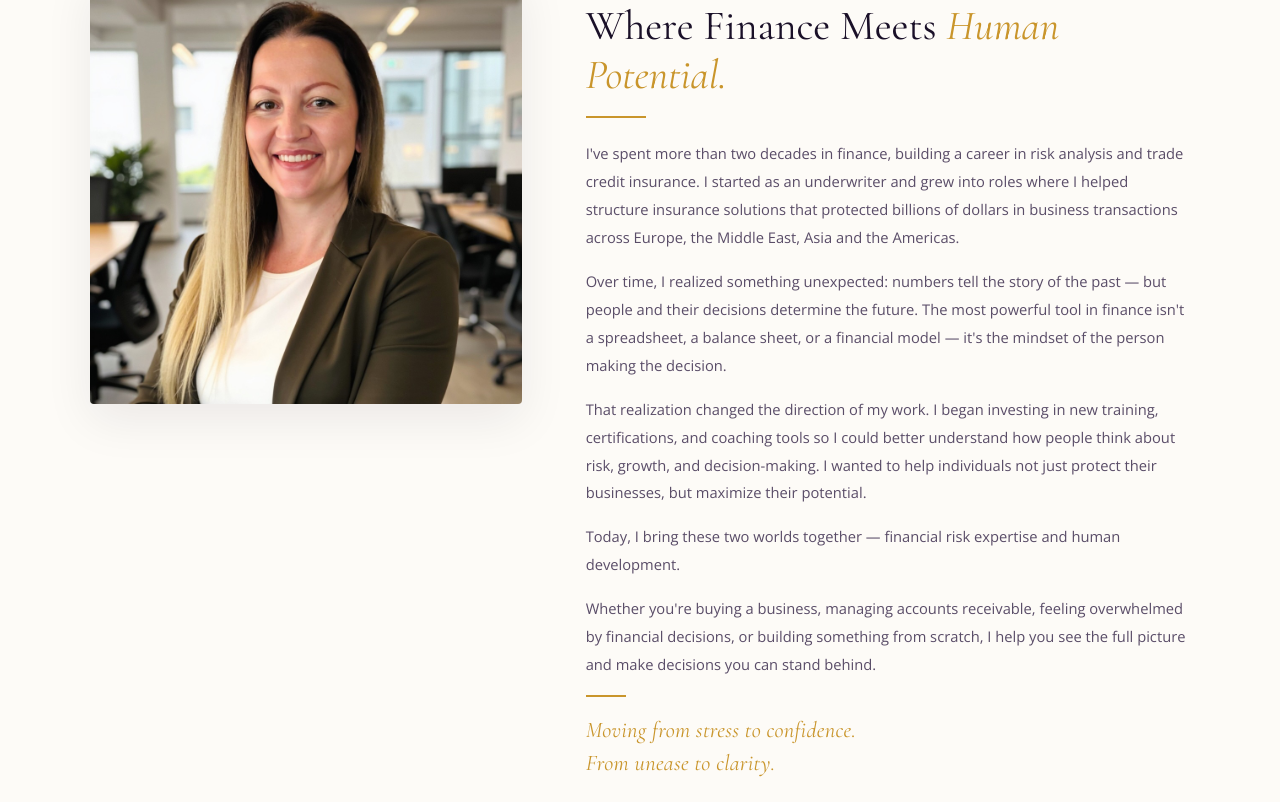
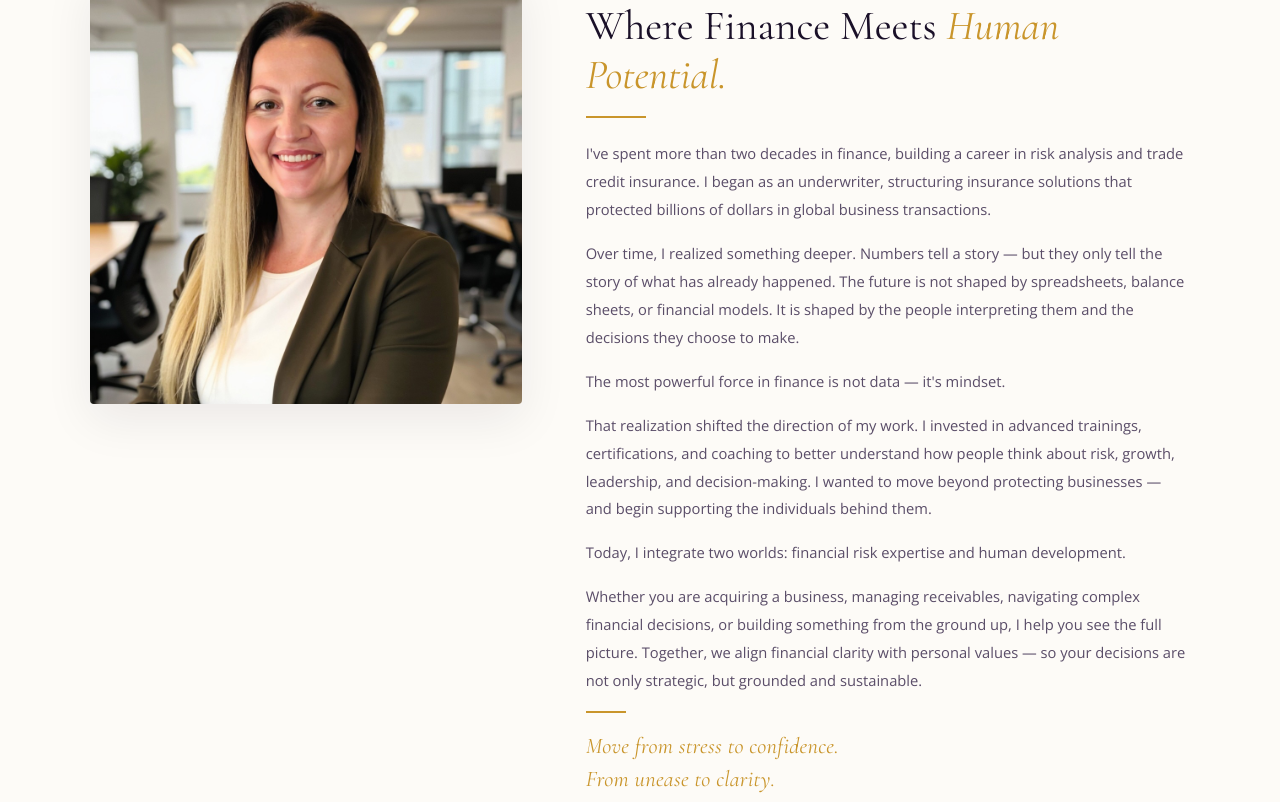
Before and after one commit to Josz009/jasmina-website, a Next.js app: page /about in a window 1280 px wide. Shown: the part 608-1410 px from the top of the page. Built offline with nearby package versions, Linux system fonts and the light colour scheme.

Commit message:
Update About page My Story section with new copy

```diff
--- a/src/app/about/page.tsx
+++ b/src/app/about/page.tsx
@@ -76,24 +76,27 @@ export default function AboutPage() {
             <h2 className="sec-title sec-title-dark">Where Finance Meets <em>Human Potential.</em></h2>
             <div className="sec-rule sec-rule-gold" />
             <p style={{ fontSize: "0.92rem", lineHeight: 1.9, color: "var(--color-body)", marginBottom: 16 }}>
-              I&apos;ve spent more than two decades in finance, building a career in risk analysis and trade credit insurance. I started as an underwriter and grew into roles where I helped structure insurance solutions that protected billions of dollars in business transactions across Europe, the Middle East, Asia and the Americas.
+              I&apos;ve spent more than two decades in finance, building a career in risk analysis and trade credit insurance. I began as an underwriter, structuring insurance solutions that protected billions of dollars in global business transactions.
             </p>
             <p style={{ fontSize: "0.92rem", lineHeight: 1.9, color: "var(--color-body)", marginBottom: 16 }}>
-              Over time, I realized something unexpected: numbers tell the story of the past — but people and their decisions determine the future. The most powerful tool in finance isn&apos;t a spreadsheet, a balance sheet, or a financial model — it&apos;s the mindset of the person making the decision.
+              Over time, I realized something deeper. Numbers tell a story — but they only tell the story of what has already happened. The future is not shaped by spreadsheets, balance sheets, or financial models. It is shaped by the people interpreting them and the decisions they choose to make.
             </p>
             <p style={{ fontSize: "0.92rem", lineHeight: 1.9, color: "var(--color-body)", marginBottom: 16 }}>
-              That realization changed the direction of my work. I began investing in new training, certifications, and coaching tools so I could better understand how people think about risk, growth, and decision-making. I wanted to help individuals not just protect their businesses, but maximize their potential.
+              The most powerful force in finance is not data — it&apos;s mindset.
             </p>
             <p style={{ fontSize: "0.92rem", lineHeight: 1.9, color: "var(--color-body)", marginBottom: 16 }}>
-              Today, I bring these two worlds together — financial risk expertise and human development.
+              That realization shifted the direction of my work. I invested in advanced trainings, certifications, and coaching to better understand how people think about risk, growth, leadership, and decision-making. I wanted to move beyond protecting businesses — and begin supporting the individuals behind them.
             </p>
             <p style={{ fontSize: "0.92rem", lineHeight: 1.9, color: "var(--color-body)", marginBottom: 16 }}>
-              Whether you&apos;re buying a business, managing accounts receivable, feeling overwhelmed by financial decisions, or building something from scratch, I help you see the full picture and make decisions you can stand behind.
+              Today, I integrate two worlds: financial risk expertise and human development.
+            </p>
+            <p style={{ fontSize: "0.92rem", lineHeight: 1.9, color: "var(--color-body)", marginBottom: 16 }}>
+              Whether you are acquiring a business, managing receivables, navigating complex financial decisions, or building something from the ground up, I help you see the full picture. Together, we align financial clarity with personal values — so your decisions are not only strategic, but grounded and sustainable.
             </p>
             <div style={{ marginTop: 12, marginBottom: 24 }}>
               <div style={{ width: 40, height: 1.5, background: "var(--color-gold)", marginBottom: 16 }} />
               <p style={{ fontFamily: "var(--font-display)", fontSize: "1.4rem", fontWeight: 400, fontStyle: "italic", color: "var(--color-gold)", lineHeight: 1.5, letterSpacing: "0.3px" }}>
-                Moving from stress to confidence.<br />From unease to clarity.
+                Move from stress to confidence.<br />From unease to clarity.
               </p>
             </div>
             <div style={{ display: "flex", flexWrap: "wrap", gap: 6 }}>
```
